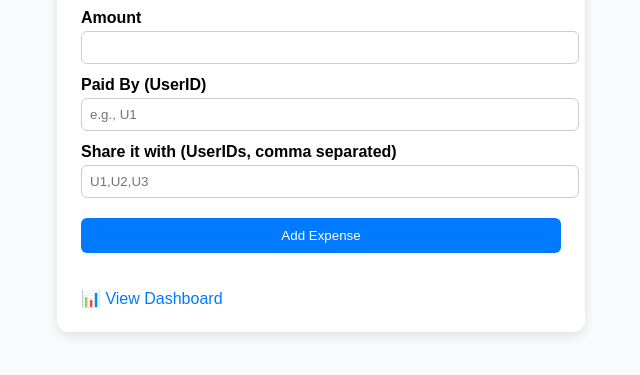
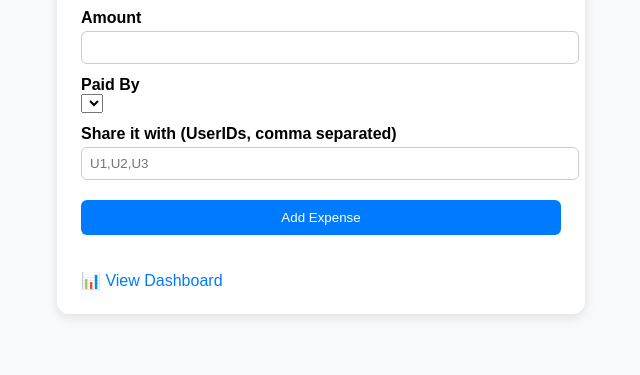
Before and after one commit to hrishi10/malvan, a plain HTML site: page index.html in a window 1280 px wide. Shown: the part 201-576 px from the top of the page, without its empty margins (319-959 px from the left). Drawn offline with Linux system fonts and the light colour scheme.

Commit message:
Update index.html
V2.0

```diff
--- a/index.html
+++ b/index.html
@@ -15,8 +15,8 @@
       <label>Amount</label>
       <input type="number" id="amt" required>
 
-      <label>Paid By (UserID)</label>
-      <input type="text" id="paidBy" placeholder="e.g., U1" required>
+      <label>Paid By</label>
+      <select id="paidBy" required></select>
 
       <label>Share it with (UserIDs, comma separated)</label>
       <input type="text" id="participants" placeholder="U1,U2,U3" required>
@@ -27,5 +27,8 @@
     <a href="dashboard.html">📊 View Dashboard</a>
   </div>
   <script src="script.js"></script>
+  <script>
+    document.addEventListener("DOMContentLoaded", loadUsers);
+  </script>
 </body>
 </html>
```
